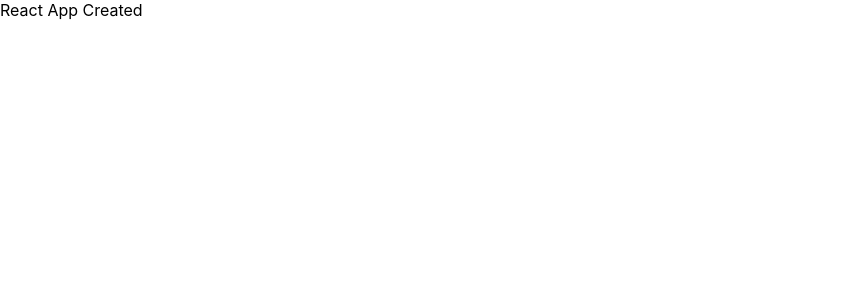
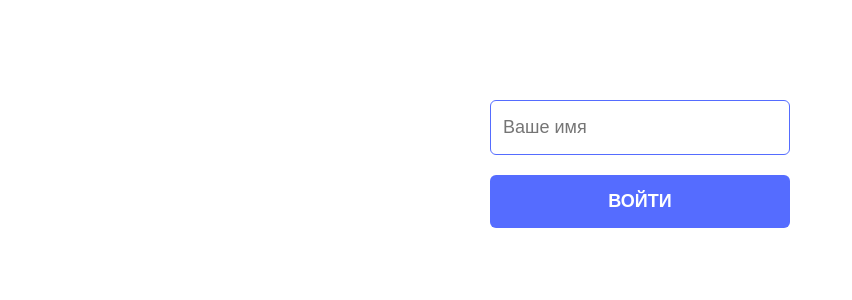
Before and after one commit to SkKostya/simple-react-chat, a React (Create React App) app: page / in a window 1280 px wide. Shown: the top 300 px of the page, without its empty margins (0-852 px from the left). Built offline with nearby package versions, Linux system fonts and the light colour scheme.

Commit message:
Создал окно входа

```diff
--- a/src/App.tsx
+++ b/src/App.tsx
@@ -1,10 +1,12 @@
 import React from 'react';
 import './App.scss';
+
+import { LogIn } from "./components";
 
 function App() {
   return (
     <div className="App">
-      React App Created
+      <LogIn onLogin={({ userName }) => null} />
     </div>
   );
 }
--- /dev/null
+++ b/src/components/index.ts
@@ -0,0 +1 @@
+export { default as LogIn } from "./log-in";
--- /dev/null
+++ b/src/components/log-in/index.tsx
@@ -0,0 +1 @@
+export { default } from "./log-in";
--- /dev/null
+++ b/src/components/log-in/log-in.tsx
@@ -0,0 +1,38 @@
+import React from 'react';
+import "./styles.scss";
+
+interface IProps {
+  onLogin: ({ userName }: { userName: string }) => void;
+}
+
+const LogIn = ({ onLogin }: IProps) => {
+  const [userName, setUserName] = React.useState('');
+  const [isLoading, setLoading] = React.useState(false);
+
+  const onEnter = async () => {
+    if (!userName) {
+      return alert('Неверные данные');
+    }
+    const obj = {
+      userName,
+    };
+    setLoading(true);
+    onLogin(obj);
+  };
+
+  return (
+    <div className="log_in">
+      <input
+        type="text"
+        placeholder="Ваше имя"
+        value={userName}
+        onChange={(e) => setUserName(e.target.value)}
+      />
+      <button disabled={isLoading} onClick={onEnter} className="log_in__button">
+        {isLoading ? 'ВХОД...' : 'ВОЙТИ'}
+      </button>
+    </div>
+  );
+}
+
+export default LogIn;
--- /dev/null
+++ b/src/components/log-in/styles.scss
@@ -0,0 +1,27 @@
+.log_in {
+  margin: 100px auto 0;
+  width: 300px;
+
+  input {
+    margin-bottom: 10px;
+    padding: 16px 12px;
+    width: 100%;
+    border: 1px solid #556CFF;
+    border-radius: 6px;
+    font-size: 18px;
+    color: black;
+  }
+
+  &__button {
+    padding: 16px 22px;
+    margin-top: 10px;
+    width: 100%;
+    border: none;
+    border-radius: 6px;
+    font-size: 18px;
+    font-weight: bold;
+    background-color: #556CFF;
+    color: white;
+    cursor: pointer;
+  }
+}
--- a/src/index.scss
+++ b/src/index.scss
@@ -1,3 +1,11 @@
+*,
+*::after,
+*::before {
+  margin: 0;
+  box-sizing: border-box;
+  outline: none;
+}
+
 body {
   margin: 0;
   font-family: -apple-system, BlinkMacSystemFont, 'Segoe UI', 'Roboto', 'Oxygen',
```
